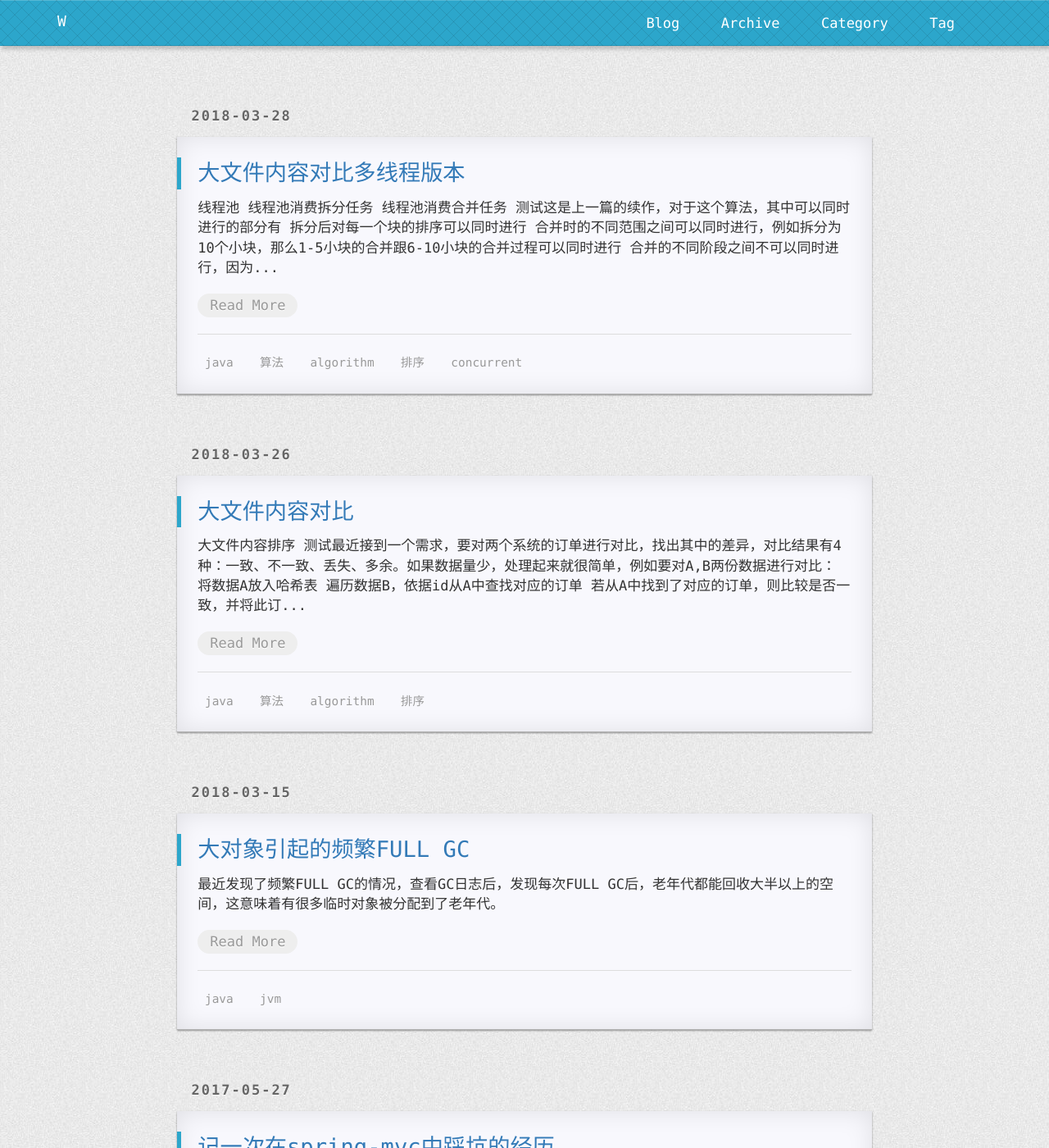
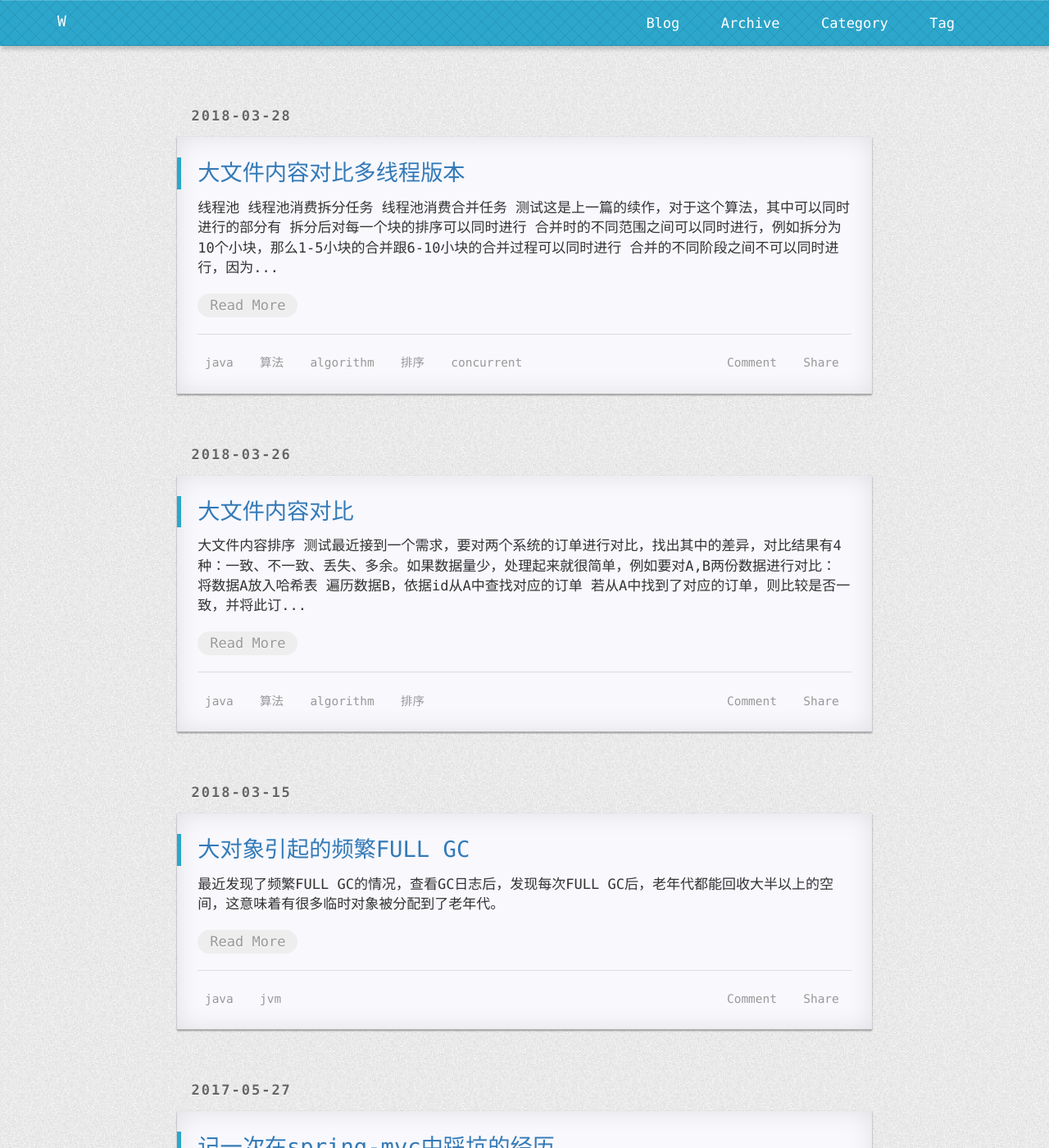
Before and after one commit to caowenwei/caowenwei.github.io, a Jekyll site: the page built from index.html, in a window 1280 px wide and 1400 px high. Shown: the whole window at 82% size. Built offline with Jekyll 4.4.1, drawn with Linux system fonts in a browser that asks for light colours; nearby versions of some CDN libraries; the list of posts is cut into pages by our own code; comment, search, counter and statistics services are not loaded; a style sheet for code colours, icons or effects is not loaded; some of the changed text lies outside the part shown.

Commit message:
Update index.html

```diff
--- a/index.html
+++ b/index.html
@@ -22,6 +22,10 @@ layout: default
                       {% for tag in post.tags %}
                       <a class="word-keep" href="{{ site.baseurl | prepend: site.url }}/tags/#{{ tag }}"><span class="octicon octicon-tag"></span>&nbsp;{{ tag }}</a>
                       {% endfor %}
+                    <span class="word-keep pull-right">
+                          <a href="{{ post.url | prepend: site.baseurl | prepend: site.url }}#post-comment"><span class="octicon octicon-comment"></span>&nbsp;Comment</a>
+                          <a href="{{ post.url | prepend: site.baseurl | prepend: site.url }}#post-share"><span class="octicon octicon-file-symlink-file"></span>&nbsp;Share</a>
+                      </span>
                   </footer>
                 </div>
             </article>
```
